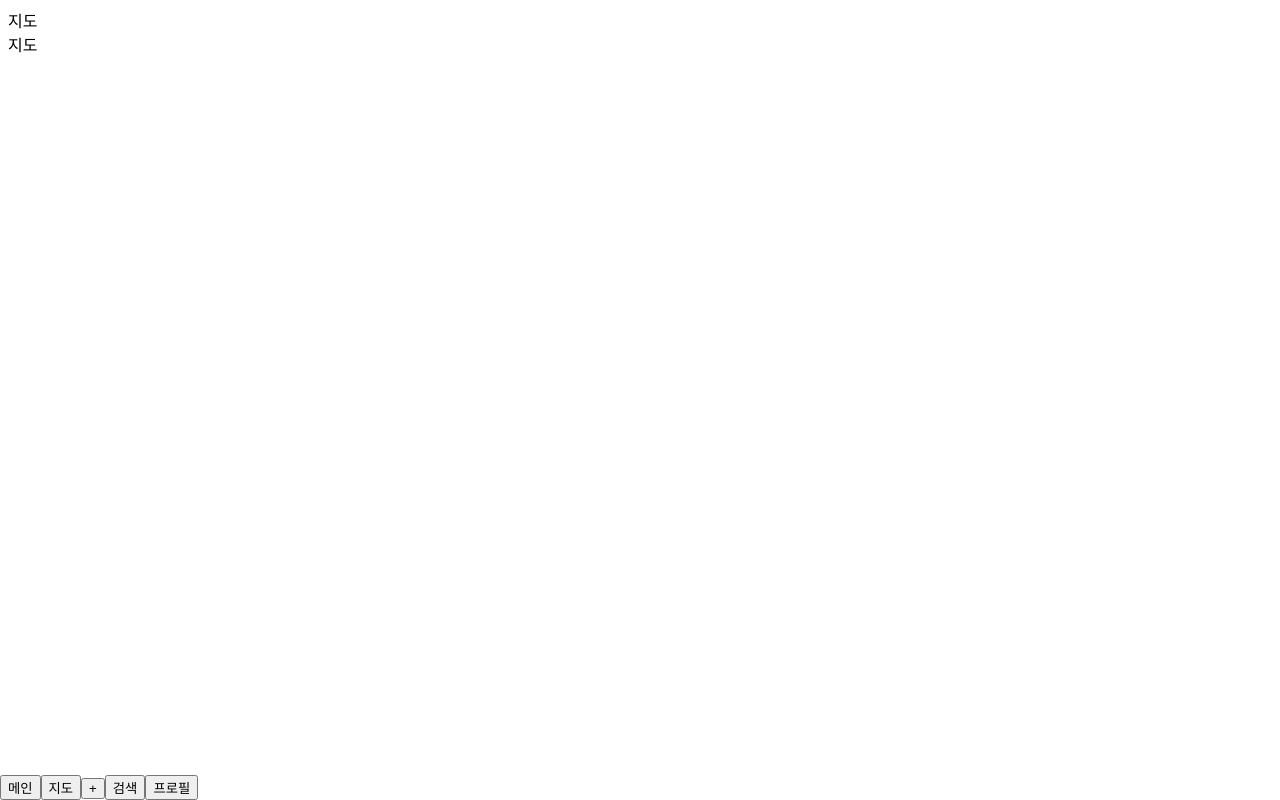
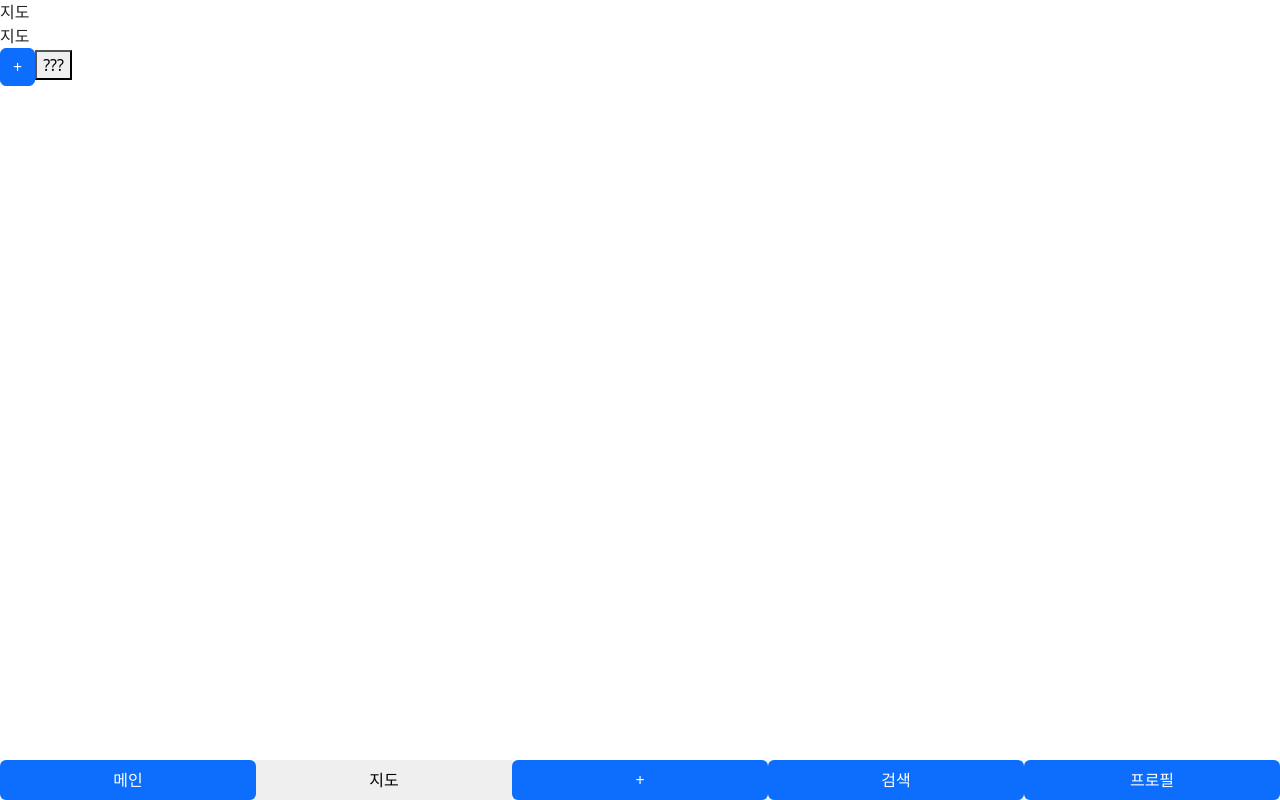
Before and after one commit to ljm0850/TheMe, a Vue app in the folder Front/theme/: page /map in a window 1280 px wide. Built offline with nearby package versions, Linux system fonts and the light colour scheme; the HTML template or start-up script is replaced by a standard one.

Commit message:
feat: bootstrap 적용

```diff
--- a/Front/theme/src/components/map/MapPage.vue
+++ b/Front/theme/src/components/map/MapPage.vue
@@ -2,6 +2,8 @@
   <!-- <div> -->
     <div>지도</div>
     <div>지도</div>
+    <button type="button" class="btn btn-primary button-size">+</button>
+    <button>???</button>
   <!-- </div> -->
 </template>
 
--- a/Front/theme/src/components/navbar/NavBar.vue
+++ b/Front/theme/src/components/navbar/NavBar.vue
@@ -3,25 +3,27 @@
 
   <!-- <button type="button" class="btn btn-light">1</button> -->
   <!-- <button type="button" class="btn btn-light create-button">2</button> -->
-  <nav class="navbar navbar-expand-lg bg-light navbar">
-    <div class="container-fluid">
+  <nav class="navbar-position bg-light">
+    <div class="d-flex flex-row">
       <router-link :to="{ name: 'Main' }">
-        <button type="button" class="btn btn-light">메인</button>
+        <button type="button" class="btn btn-primary button-size">
+          메인
+        </button>
       </router-link>
 
       <router-link :to="{ name: 'Map' }">
-      <button type="button" class="btn btn-light">지도</button>
-    </router-link>
+        <button type="button" class="button-size">지도</button>
+      </router-link>
 
-    <button type="button" class="btn btn-light">+</button>
+      <button type="button" class="btn btn-primary button-size">+</button>
 
-    <router-link :to="{ name: 'Search' }">
-      <button type="button" class="btn btn-light">검색</button>
-    </router-link>
+      <router-link :to="{ name: 'Search' }">
+        <button type="button" class="btn btn-primary button-size">검색</button>
+      </router-link>
 
-    <router-link :to="{ name: 'Profile', params: { nickname: 'test'} }">
-      <button type="button" class="btn btn-light">프로필</button>
-    </router-link>
+      <router-link  ter-link :to="{ name: 'Profile', params: { nickname: 'test'} }">
+        <button type="button" class="btn btn-primary button-size">프로필</button>
+      </router-link>
     </div>
   </nav>
 </div>
@@ -44,10 +46,17 @@ export default {
     top: 90vh;
     left: 195px;
   }
-  .navbar {
+  .navbar-position {
     position: fixed;
         left: 0;
         right: 0;
         bottom: 0;
   }
+  .button-size {
+    width: 20vw;
+    height: 5vh;
+    margin: 0;
+    border: 0;
+    padding: 0;
+  }
 </style>
--- a/Front/theme/src/main.ts
+++ b/Front/theme/src/main.ts
@@ -3,6 +3,8 @@ import App from './App.vue'
 import _ from "lodash"
 import router from '@/router/index'
 import store from "@/store/index"
+import 'bootstrap/dist/css/bootstrap.min.css'
+import 'bootstrap/dist/js/bootstrap.min.js'
 // createApp(App).mount('#app')
 const app = createApp(App);
 app.use(router);
```
